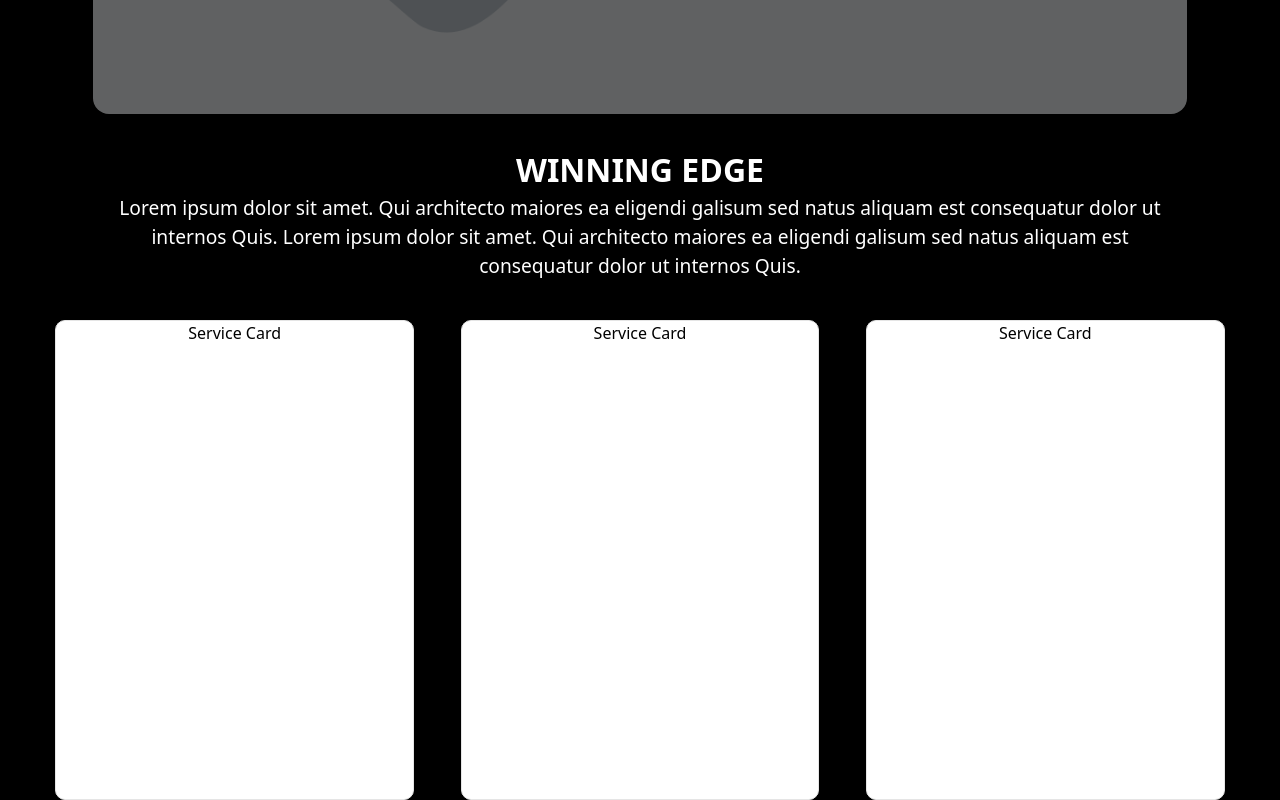
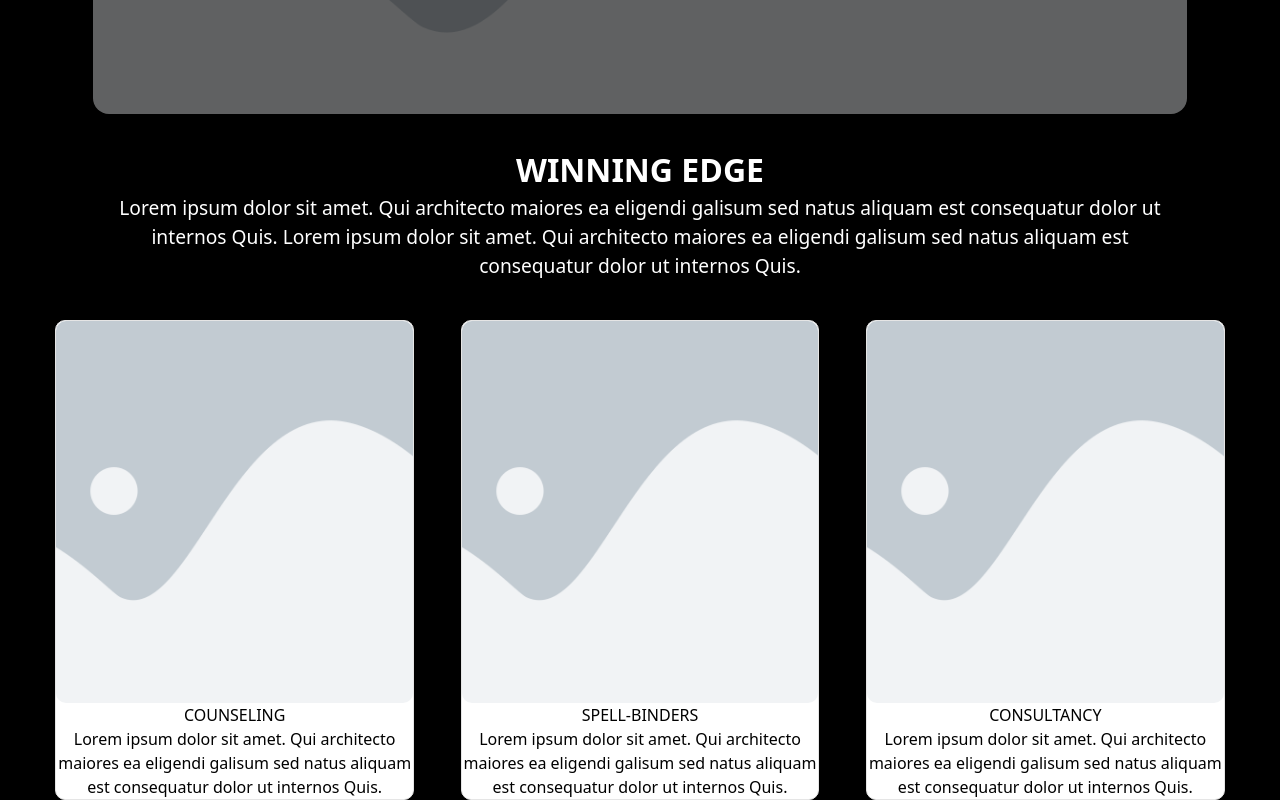
Before and after one commit to aethon-co/VerticalEye, a Next.js app: page /school in a window 1280 px wide. Shown: the part 1330-2130 px from the top of the page. Built offline with nearby package versions, Linux system fonts and the light colour scheme.

Commit message:
services under school

```diff
--- a/src/app/(components)/(service)/marqueee.tsx
+++ b/src/app/(components)/(service)/marqueee.tsx
@@ -1,4 +1,6 @@
-const Marquee = ({ items }: { items: string[] }) => {
+import { MarqueeType } from "@/app/(types)/category";
+
+const Marquee = ({ items }: MarqueeType) => {
     return (
         <div className="relative overflow-hidden bg-white h-[6vh] lg:h-[10vh] w-screen text-black flex items-center ml-[-2.5vw]">
             <div className="flex whitespace-nowrap animate-marquee gap-10 text-[4vh] lg:text-[7vh]">
--- a/src/app/(components)/(service)/serviceCard.tsx
+++ b/src/app/(components)/(service)/serviceCard.tsx
@@ -1,7 +1,13 @@
-const ServiceCard = () => {
+import { ServiceCardType } from "@/app/(types)/service";
+
+const ServiceCard = ({ title, description, image }: ServiceCardType) => {
     return (
-        <div className="w-[28vw] h-[60vh] border rounded-lg bg-white text-black">
-            <h1>Service Card</h1>
+        <div className="flex flex-col justify-start w-[28vw] h-[60vh] border rounded-lg bg-white text-black">
+            <img src={image} alt={title} className="w-full h-[48vh] object-cover rounded-lg" />
+            <div className="flex flex-col justify-around">
+                <h1>{title}</h1>
+                <p>{description}</p>
+            </div>
         </div>
     )
 }
--- a/src/app/(services)/school/page.tsx
+++ b/src/app/(services)/school/page.tsx
@@ -64,9 +64,10 @@ const School = () => {
                     </div>
                 </div>
                 <div className="mt-[5vh] flex justify-around">
-                    <ServiceCard />
-                    <ServiceCard />
-                    <ServiceCard />
+                    {/* <ServiceCard title="WINNING EDGE" description="Lorem ipsum dolor sit amet. Qui architecto maiores ea eligendi galisum sed natus aliquam est consequatur dolor ut internos Quis." image={PI.src} /> */}
+                    <ServiceCard title="COUNSELING" description="Lorem ipsum dolor sit amet. Qui architecto maiores ea eligendi galisum sed natus aliquam est consequatur dolor ut internos Quis." image={PI.src} />
+                    <ServiceCard title="SPELL-BINDERS" description="Lorem ipsum dolor sit amet. Qui architecto maiores ea eligendi galisum sed natus aliquam est consequatur dolor ut internos Quis." image={PI.src} />
+                    <ServiceCard title="CONSULTANCY" description="Lorem ipsum dolor sit amet. Qui architecto maiores ea eligendi galisum sed natus aliquam est consequatur dolor ut internos Quis." image={PI.src} />
                 </div>
             </section>
 
--- /dev/null
+++ b/src/app/(types)/category.ts
@@ -0,0 +1,3 @@
+export type MarqueeType = {
+    items: string[];
+}
--- /dev/null
+++ b/src/app/(types)/service.ts
@@ -0,0 +1,5 @@
+export type ServiceCardType = {
+    title: string;
+    description: string;
+    image: string;
+}
```
